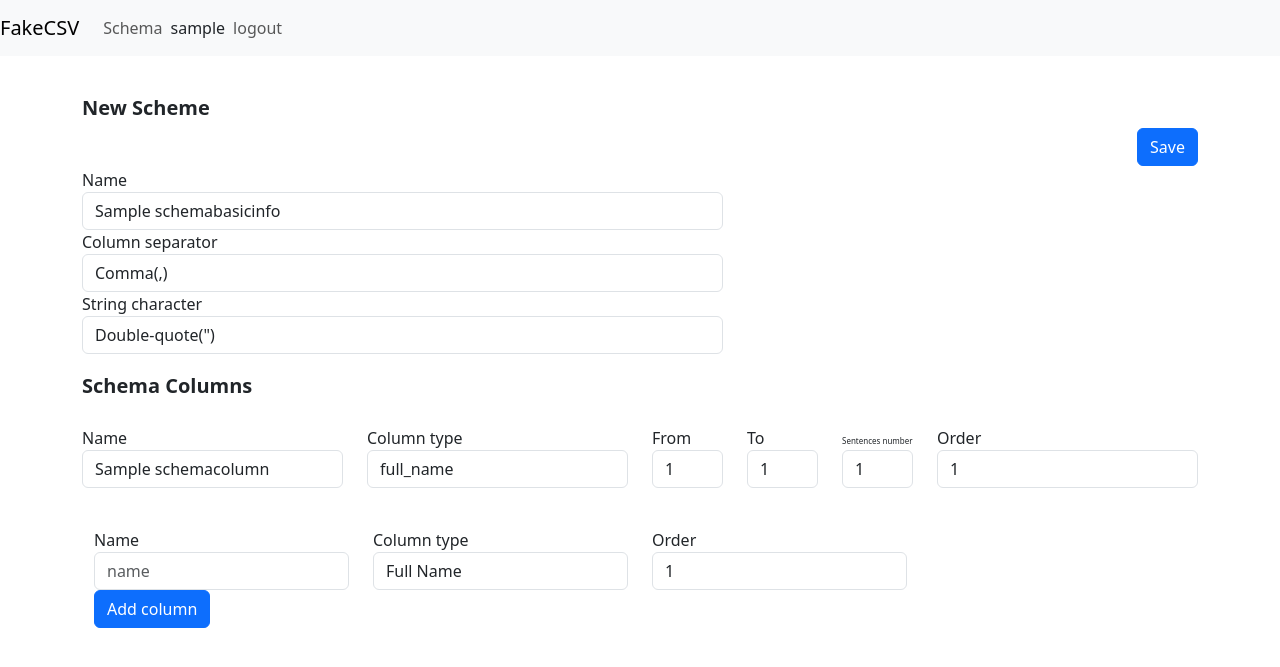
After one commit to ruslan-kornich/csv_generating_service, a Django app: page /edit-schema/1/ in a window 1280 px wide. The commit adds this page. Shown: the top 667 px of the page. Run offline with Django 4.2, Linux system fonts and the light colour scheme; a user stored in the database is signed in; tables that the repository leaves empty hold one stand-in row (values such as "Sample post").

Commit message:
crud schemas

```diff
--- /dev/null
+++ b/app/templates/app/edit_schema.html
@@ -0,0 +1,121 @@
+{% extends "base.html" %}
+{% load static %}
+
+{% block title %}
+    New Schema
+{% endblock title %}
+
+{% block content %}
+    <div class="container">
+        <form method="POST" action="{% url 'updating_schema' query.id %}" class="">
+            {% csrf_token %}
+            <div class="schema-header">
+                <span><h5><b>New Scheme</b></h5> </span>
+                <button type="submit" class="new-schema-button btn btn-primary">Save</button>
+            </div>
+            <div class="row">
+                <div class="form-group col-lg-7">
+                    <label for="exampleInputEmail1">Name</label>
+                    <input type="text" name="schema_name" class="form-control" value="{{ query.schema_name }}"
+                           id="nameNewSchema"
+                           aria-describedby="emailHelp" placeholder="name">
+                </div>
+                <div class="form-group col-lg-7">
+                    <label for="exampleFormControlSelect1">Column separator</label>
+                    <select name="column_separator" class="form-control" id="">
+                        {% for x,y in form_basic_schema_info.fields.column_separator.choices %}
+                            <option value="{{ x }}"{% if form_basic_schema_info.fields.column_separator.value == x %}
+                                    selected{% endif %}>{{ y }}</option>
+                        {% endfor %}
+                    </select>
+                </div>
+                <div class="form-group col-lg-7">
+                    <label for="exampleFormControlSelect1">String character</label>
+                    <select name="string_character" class="form-control">
+                        {% for x,y in form_basic_schema_info.fields.string_character.choices %}
+                            <option value="{{ x }}"{% if form_basic_schema_info.fields.string_character.value == x %}
+                                    selected{% endif %}>{{ y }}</option>
+                        {% endfor %}
+                    </select>
+                </div>
+            </div>
+            <div class="column-header">
+                <span><h5><b>Schema Columns</b></h5> </span>
+
+            </div>
+            {% for item in columns %}
+                <div class="row">
+                    <div class="form-group col-lg-3">
+                        <label for="exampleInputEmail1">Name</label>
+                        <input class="form-control" value="{{ item.column_name }}" name="name_column">
+                    </div>
+                    <div class="form-group col-lg-3">
+                        <label for="exampleFormControlSelect1">Column type</label>
+                        <input class="form-control" value="{{ item.column_type }}" name="column_type">
+                    </div>
+                    <div class="form-group col-lg-1">
+                        <label for="exampleFormControlSelect1">From</label>
+                        <input type="number" class="form-control" value="{{ item.int_from }}" name="int_from">
+                    </div>
+                    <div class="form-group col-lg-1">
+                        <label for="exampleFormControlSelect1">To</label>
+                        <input type="number" class="form-control" value="{{ item.int_to }}" name="int_to">
+                    </div>
+                    <div class="form-group col-lg-1">
+                        <label style="font-size: 8px" for="exampleFormControlSelect1">Sentences number</label>
+                        <input type="number" value="{{ item.sentences_number }}" class="form-control"
+                               name="sentences_number">
+                    </div>
+                    <div class="form-group col-lg-3">
+                        <label for="exampleInputEmail1">Order</label>
+                        <input type="number" value="{{ item.order }}" class="form-control" name="order">
+                    </div>
+                </div>
+            {% endfor %}
+            <div class="column-item">
+
+            </div>
+        </form>
+
+        <div class="column-header modal-content">
+            <div class="container">
+                <div class="row">
+                    <div class="form-group col-lg-3">
+                        <label for="exampleInputEmail1">Name</label>
+                        <input class="form-control" required id="name_schema" placeholder="name">
+                    </div>
+                    <div class="form-group col-lg-3">
+                        <label for="exampleFormControlSelect1">Column type</label>
+                        <select class="form-control" name="column_type" id="column_type">
+                            {% for x,y in form_column_schema.fields.column_type.choices %}
+                                <option value="{{ x }}"{% if form_column_schema.fields.column_type.value == x %}
+                                        selected{% endif %}>{{ y }}</option>
+                            {% endfor %}
+                        </select>
+                    </div>
+                    <div class="form-group col-lg-1 intFromDiv">
+                        <label for="exampleFormControlSelect1">From</label>
+                        <input type="number" class="form-control" id="intFromId" value="0">
+                    </div>
+                    <div class="form-group col-lg-1 intToDiv">
+                        <label for="exampleFormControlSelect1">To</label>
+                        <input type="number" class="form-control" id="intToId" value="10">
+                    </div>
+                    <div class="form-group col-lg-1 sentencesNumberDiv">
+                        <label style="font-size: 8px" for="exampleFormControlSelect1">Sentences number</label>
+                        <input type="number" class="form-control" id="sentencesNumber" value="5">
+                    </div>
+                    <div class="form-group col-lg-3">
+                        <label for="exampleInputEmail1">Order</label>
+                        <input type="number" value="1" class="form-control" id="orderId">
+                    </div>
+                </div>
+                <input type="button" value="Add column" class="form-group btn-add-column btn btn-primary"
+                       id="submit_btn">
+            </div>
+
+        </div>
+
+
+    </div>
+{% endblock %}
--- a/app/urls.py
+++ b/app/urls.py
@@ -7,4 +7,6 @@ urlpatterns = [
     path("data-schemas", views.data_schemas, name="data_schemas"),
     path("new-schema", views.new_schema, name="new_schema"),
     path("add-schema", views.add_new_schema, name="add_new_schema"),
+    path("edit-schema/<int:id>/", views.edit_schema, name="edit_schema"),
+    path("delete-schema/<int:id>/", views.delete_schema, name="delete_schema"),
 ]
--- a/app/views.py
+++ b/app/views.py
@@ -66,3 +66,31 @@ def add_new_schema(request):
         )
         new_column.save()
     return redirect("/data-schemas")
+
+
+@login_required(login_url="/auth/login/")
+def edit_schema(request, id):
+    context = {}
+    form_column_schema = SchemaColumnsForm()
+    form_basic_schema_info = SchemaBasicInfoForm()
+    req_user = request.user
+    columns = SchemaColumns.objects.filter(schema__id=id)
+    query = SchemaBasicInfo.objects.get(id=id)
+    context["request_user"] = req_user
+    context["query"] = query
+    context["columns"] = columns
+    context["form_column_schema"] = form_column_schema
+    context["form_basic_schema_info"] = form_basic_schema_info
+    return render(request, "app/edit_schema.html", context=context)
+
+
+@login_required(login_url="/auth/login/")
+def delete_schema(request, id):
+    query = SchemaBasicInfo.objects.get(id=id)
+    query.delete()
+    return redirect("/data-schemas")
+
+
+@login_required(login_url="/auth/login/")
+def data_sets(request, id):
+    pass
--- a/csv_generating_service/settings.py
+++ b/csv_generating_service/settings.py
@@ -114,9 +114,7 @@ USE_TZ = True
 # https://docs.djangoproject.com/en/4.1/howto/static-files/
 
 STATIC_URL = "static/"
-STATICFILES_DIRS = (
-    os.path.join(BASE_DIR, "static"),
-)
+STATICFILES_DIRS = (os.path.join(BASE_DIR, "static"),)
 
 # Default primary key field type
 # https://docs.djangoproject.com/en/4.1/ref/settings/#default-auto-field
--- /dev/null
+++ b/static/js/add_column.js
@@ -0,0 +1,89 @@
+const nameInput = document.querySelector('#name_schema')
+// const columnItems =document.querySelector('#columnItems')
+const columnType = document.querySelector('#column_type')
+const intFromDiv = document.querySelector('.intFromDiv')
+const intToDiv = document.querySelector('.intToDiv')
+const sentencesNumberDiv = document.querySelector('.sentencesNumberDiv')
+const order = document.querySelector('#orderId')
+const intFrom = document.querySelector('#intFromId')
+const intTo = document.querySelector('#intToId')
+const sentencesNumber = document.querySelector('#sentencesNumber')
+const columnItem = document.querySelector('.column-item')
+const submitBtn = document.querySelector('#submit_btn')
+
+
+if (columnType.value == "full_name") {
+    intFromDiv.style.display = "none"
+    intToDiv.style.display = "none"
+    sentencesNumberDiv.style.display = "none"
+}
+
+columnType.addEventListener('change', () => {
+    if (columnType.value != "int") {
+        intFromDiv.style.display = "none"
+        intToDiv.style.display = "none"
+    } else {
+        intFromDiv.style.display = "block"
+        intToDiv.style.display = "block"
+    }
+    if (columnType.value != "text") {
+        sentencesNumberDiv.style.display = "none"
+    } else {
+        sentencesNumberDiv.style.display = "block"
+    }
+})
+
+columnType.value
+
+let arr = []
+console.log(arr)
+
+const addPerson = () => {
+    const data = {
+        'name': nameInput.value,
+        'columnType': columnType.value,
+        'intFrom': intFrom.value,
+        'intTo': intTo.value,
+        'sentencesNumber': sentencesNumber.value,
+        'order': order.value
+    }
+
+    arr.push(data)
+
+    let mapped = arr.map(item => {
+        return `
+        <div class="row">
+              <div class="form-group col-lg-3">
+                <label for="exampleInputEmail1">Name</label>
+                <input class="form-control"  value="${item.name}"  name="name_column">
+              </div>
+                <div class="form-group col-lg-3">
+                    <label for="exampleFormControlSelect1">Column type</label>
+                    <input class="form-control" value="${item.columnType}"  name="column_type" >
+                </div>
+                <div class="form-group col-lg-1">
+                    <label for="exampleFormControlSelect1">From</label>
+                    <input type="number"  class="form-control" value="${item.intFrom}" name="int_from" >
+                </div>
+                <div class="form-group col-lg-1">
+                    <label for="exampleFormControlSelect1">To</label>
+                    <input type="number"  class="form-control" value="${item.intTo}" name="int_to">
+                </div>
+                <div class="form-group col-lg-1"  >
+                    <label style="font-size: 8px" for="exampleFormControlSelect1">Sentences number</label>
+                    <input type="number"  value="${item.sentencesNumber}" class="form-control" name="sentences_number">
+                </div>
+                <div class="form-group col-lg-3">
+                <label for="exampleInputEmail1">Order</label>
+                <input type="number"  value="${item.order}" class="form-control" name="order">
+                </div>
+            </div>
+        `
+    })
+    columnItem.innerHTML = mapped.join('')
+    nameInput.value = ""
+    order.value = order
+}
+
+
+submitBtn.addEventListener('click', addPerson)
--- a/templates/base.html
+++ b/templates/base.html
@@ -8,7 +8,6 @@
     <link rel="stylesheet" href="https://cdn.jsdelivr.net/npm/bootstrap@5.3.0-alpha1/dist/css/bootstrap.min.css"
           integrity="sha384-GLhlTQ8iRABdZLl6O3oVMWSktQOp6b7In1Zl3/Jr59b6EGGoI1aFkw7cmDA6j6gD" crossorigin="anonymous">
     <link rel="stylesheet" type="text/css" href="{% static 'css/main.css' %}">
-
 
 </head>
 <body>
@@ -40,5 +39,9 @@
 <footer>
 
 </footer>
+<script type="application/javascript" src="{% static 'js/add_column.js' %}"></script>
+<script>
+    // vanilla JS version
+
+</script>
 </body>
-</html>
```
Also changed, not shown: app/templates/app/data_schemas.html (+10 -0 lines).
